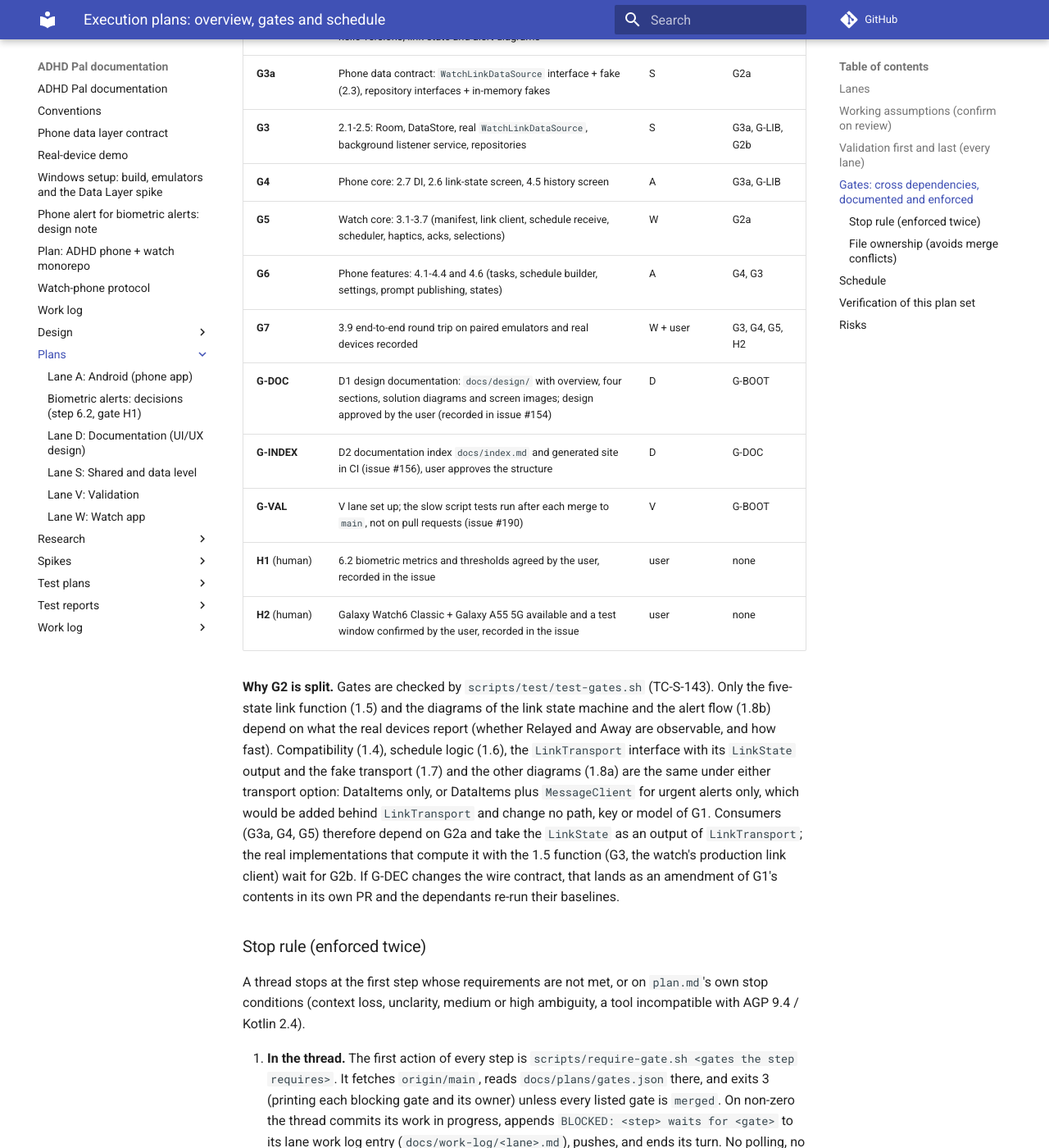
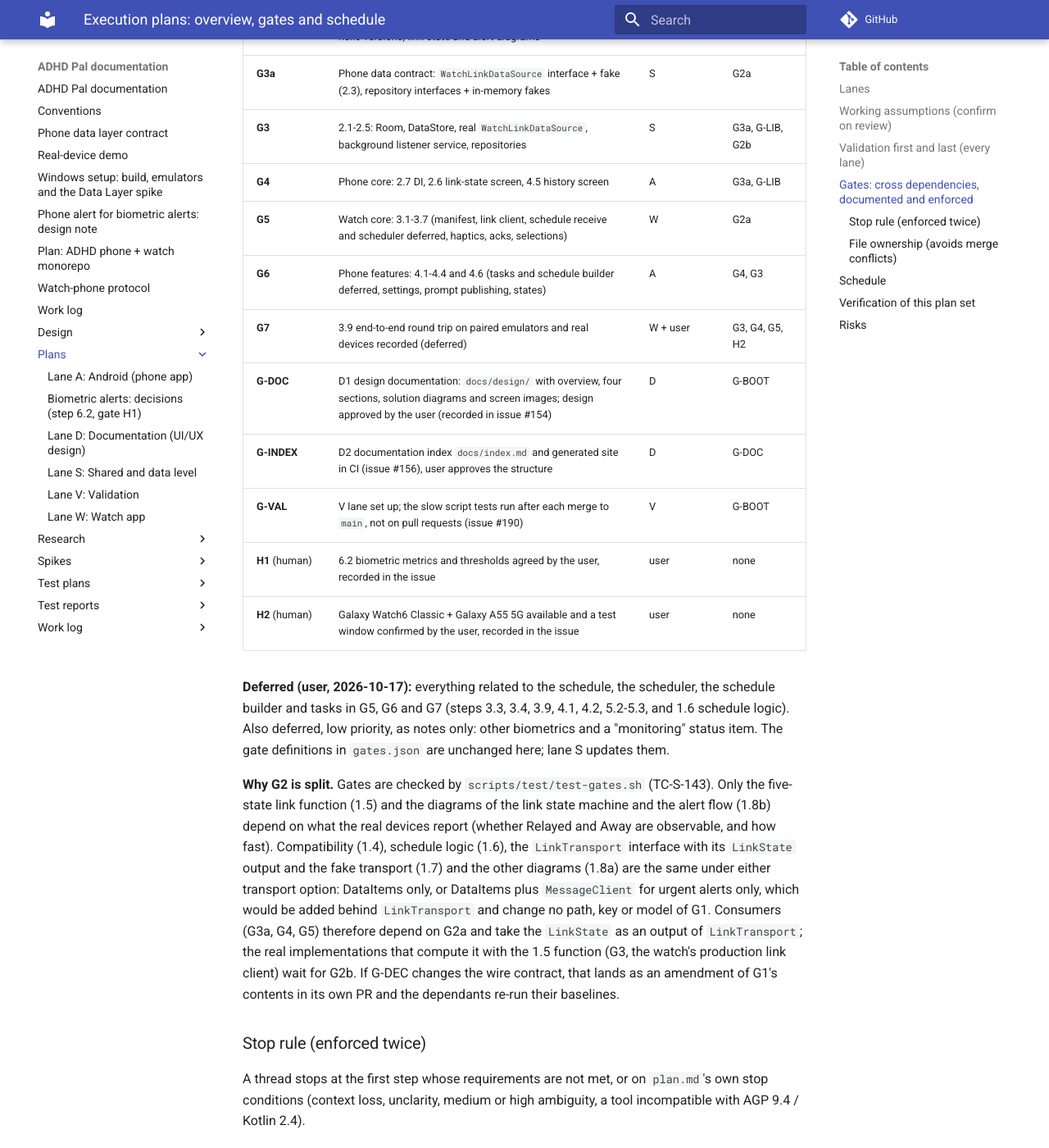
Before and after one commit to shlomoa/my-adhd-pal, an MkDocs documentation site: the page built from docs/plans/README.md, in a window 1280 px wide and 1400 px high, scrolled down 2502 px. Shown: the whole window at 82% size. Built offline with MkDocs 1.6.1 and Material for MkDocs 9.7.7, drawn with Linux system fonts in a browser that asks for light colours; comment, search, counter and statistics services are not loaded.

Commit message:
Wave 0: README deferral note, deferred biometrics notes
Co-Authored-By: Claude Sonnet 5.5 <noreply@anthropic.com>
Claude-Session: https://claude.ai/code/session_0119eKBQkFDJwYDfwmtTQrjB

```diff
--- a/docs/plans/README.md
+++ b/docs/plans/README.md
@@ -58,14 +58,16 @@ A **gate** exists once its PR is merged to `main`. Gates and their prerequisites
 | **G3a** | Phone data contract: `WatchLinkDataSource` interface + fake (2.3), repository interfaces + in-memory fakes | S | G2a |
 | **G3** | 2.1-2.5: Room, DataStore, real `WatchLinkDataSource`, background listener service, repositories | S | G3a, G-LIB, G2b |
 | **G4** | Phone core: 2.7 DI, 2.6 link-state screen, 4.5 history screen | A | G3a, G-LIB |
-| **G5** | Watch core: 3.1-3.7 (manifest, link client, schedule receive, scheduler, haptics, acks, selections) | W | G2a |
-| **G6** | Phone features: 4.1-4.4 and 4.6 (tasks, schedule builder, settings, prompt publishing, states) | A | G4, G3 |
-| **G7** | 3.9 end-to-end round trip on paired emulators and real devices recorded | W + user | G3, G4, G5, H2 |
+| **G5** | Watch core: 3.1-3.7 (manifest, link client, schedule receive and scheduler deferred, haptics, acks, selections) | W | G2a |
+| **G6** | Phone features: 4.1-4.4 and 4.6 (tasks and schedule builder deferred, settings, prompt publishing, states) | A | G4, G3 |
+| **G7** | 3.9 end-to-end round trip on paired emulators and real devices recorded (deferred) | W + user | G3, G4, G5, H2 |
 | **G-DOC** | D1 design documentation: `docs/design/` with overview, four sections, solution diagrams and screen images; design approved by the user (recorded in issue #154) | D | G-BOOT |
 | **G-INDEX** | D2 documentation index `docs/index.md` and generated site in CI (issue #156), user approves the structure | D | G-DOC |
 | **G-VAL** | V lane set up; the slow script tests run after each merge to `main`, not on pull requests (issue #190) | V | G-BOOT |
 | **H1** (human) | 6.2 biometric metrics and thresholds agreed by the user, recorded in the issue | user | none |
 | **H2** (human) | Galaxy Watch6 Classic + Galaxy A55 5G available and a test window confirmed by the user, recorded in the issue | user | none |
+
+**Deferred (user, 2026-10-17):** everything related to the schedule, the scheduler, the schedule builder and tasks in G5, G6 and G7 (steps 3.3, 3.4, 3.9, 4.1, 4.2, 5.2-5.3, and 1.6 schedule logic). Also deferred, low priority, as notes only: other biometrics and a "monitoring" status item. The gate definitions in `gates.json` are unchanged here; lane S updates them.
 
 **Why G2 is split.** Gates are checked by `scripts/test/test-gates.sh` (TC-S-143). Only the five-state link function
 (1.5) and the diagrams of the link state machine and the alert flow (1.8b) depend on what the real devices report
```
Also changed, not shown: docs/plans/biometrics.md (+1 -1 lines).
